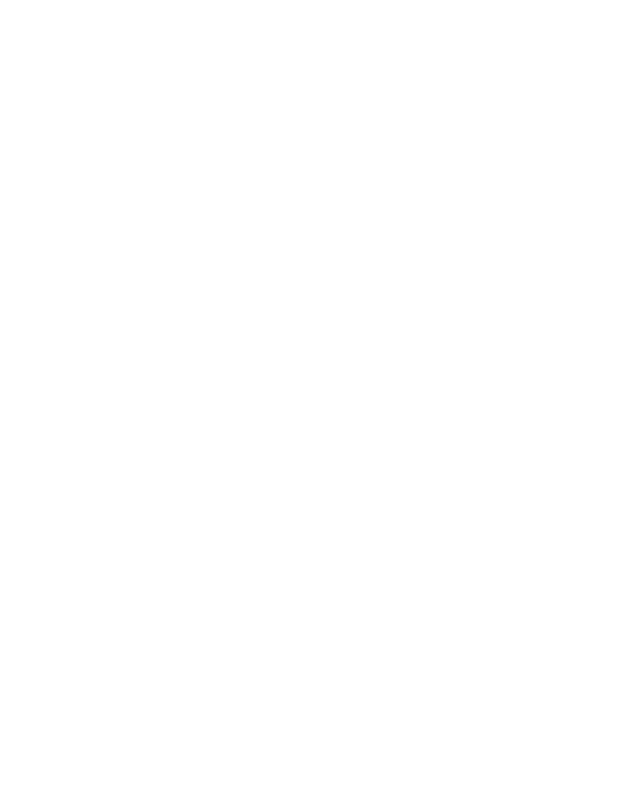
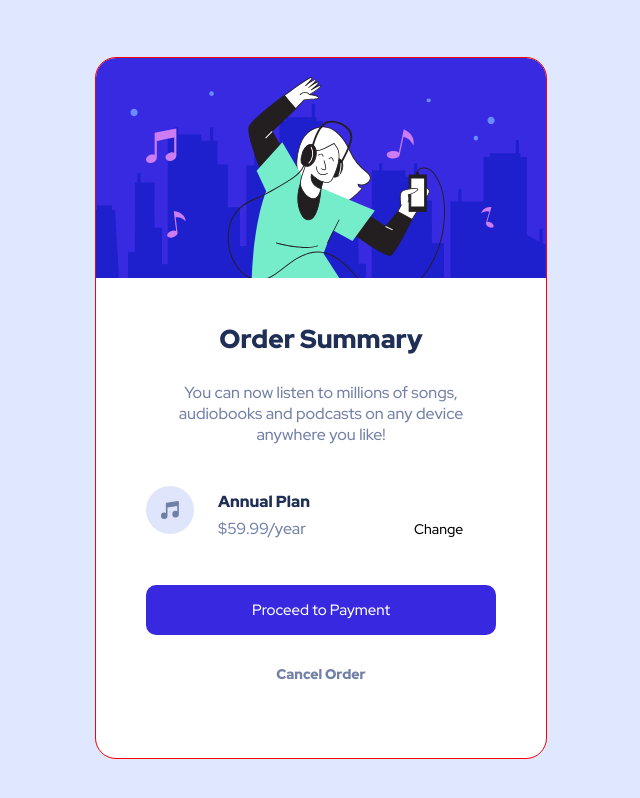
Before and after one commit to igor570/Order-Summery-Component, a plain HTML site: page Resources/index.html in a window 1280 px wide. Shown: the whole page, without its empty margins (319-959 px from the left). Drawn offline with Linux system fonts and the light colour scheme.

Commit message:
Project Update 1

```diff
--- a/Resources/index.html
+++ b/Resources/index.html
@@ -5,10 +5,48 @@
     <meta name="viewport"
           content="width=device-width, user-scalable=no, initial-scale=1.0, maximum-scale=1.0, minimum-scale=1.0">
     <meta http-equiv="X-UA-Compatible" content="ie=edge">
+    <link rel="preconnect" href="https://fonts.googleapis.com">
+    <link rel="preconnect" href="https://fonts.gstatic.com" crossorigin>
+    <link href="https://fonts.googleapis.com/css2?family=Red+Hat+Display:wght@500;700;900&display=swap"
+          rel="stylesheet">
     <link rel="stylesheet" href="style.css">
     <title>Order Summary Component</title>
 </head>
+
+
 <body>
+<div class="pageBody">
+    <div class="component">
+        <div>
+            <img class="heroImage" src="./images/illustration-hero.svg" alt="hero image">
+        </div>
+        <div>
+            <p class="orderHeading"> Order Summary</p>
+        </div>
+        <div>
+            <p class="orderBodyText"> You can now listen to millions of songs, audiobooks and podcasts on any device
+                anywhere you like!</p>
+        </div>
+        <div class="planContainer">
+            <img class="musicIcon" src="./images/icon-music.svg" alt="Music Icon">
+            <div class="pricesContainer">
+                <p id="annualText"> Annual Plan</p>
+                <p id="priceText"> $59.99/year</p>
+            </div>
+            <div id="changeText">
+                <span>Change</span>
+            </div>
+        </div>
+        <div class="button">
+            <p id="paymentText">Proceed to Payment</p>
+        </div>
+        <div>
+            <p id="cancelText">Cancel Order</p>
+        </div>
+    </div>
+
+</div>
+<!-- <img class="backgroundimg" src="./images/pattern-background-desktop.svg" alt="Background Swish"> -->
 
 </body>
 </html>
--- a/Resources/style.css
+++ b/Resources/style.css
@@ -0,0 +1,118 @@
+body {
+    background-color: hsl(225, 100%, 94%);
+}
+
+.pageBody{
+    display: flex;
+    height: 100vh;
+}
+
+.component {
+    margin: auto;
+    position: relative;
+    outline: 1px red solid;
+    height: 700px;
+    width: 450px;
+    background-color: white;
+    border-radius: 20px;
+    z-index: 1;
+}
+
+.heroImage {
+    border-top-left-radius: 20px;
+    border-top-right-radius: 20px;
+}
+
+.orderHeading {
+    font-family: 'Red Hat Display', sans-serif;
+    color: hsl(223, 47%, 23%);
+    font-weight: 900;
+    text-align: center;
+    font-size: 26px;
+    margin-top: 40px;
+}
+
+.orderBodyText {
+    font-family: 'Red Hat Display', sans-serif;
+    color: hsl(224, 23%, 55%);
+    text-align: center;
+    font-weight: 500;
+    margin-left: 50px;
+    margin-right: 50px;
+}
+
+
+
+
+
+/* Parent Container for Prices Section */
+.planContainer {
+    display: inline-block;
+    margin-bottom: 30px;
+}
+
+.musicIcon {
+    margin-top: 25px;
+    margin-left: 50px;
+}
+
+.pricesContainer{
+    display: inline-block;
+    margin-left: 20px;
+}
+
+#annualText {
+    font-family: 'Red Hat Display', sans-serif;
+    color: hsl(223, 47%, 23%);
+    display: block;
+    font-weight: 900;
+}
+
+#priceText {
+    font-family: 'Red Hat Display', sans-serif;
+    color: hsl(224, 23%, 55%);
+    display: block;
+    margin-top: -10px;
+    font-weight: 500;
+}
+
+#changeText {
+    font-family: 'Red Hat Display', sans-serif;
+    display: inline-block;
+    margin-left: 100px;
+    font-size: 14px;
+}
+
+
+
+
+
+.button {
+    margin: auto;
+    display: flex;
+    position: relative;
+    height: 50px;
+    width: 350px;
+    background-color: hsl(245, 75%, 52%);
+    border-radius: 10px;
+    z-index: 3;
+    /* aligns the content along the main axis (horizontal) use align-content for vertical*/
+    justify-content: center;
+    align-content: center;
+}
+
+#paymentText{
+    font-family: 'Red Hat Display', sans-serif;
+    color: white;
+    font-size: 15px;
+    font-weight: 500;
+}
+
+#cancelText {
+    font-family: 'Red Hat Display', sans-serif;
+    font-weight: 900;
+    font-size: 14px;
+    text-align: center;
+    margin-top: 30px;
+    color: hsl(224, 23%, 55%);
+}
```
